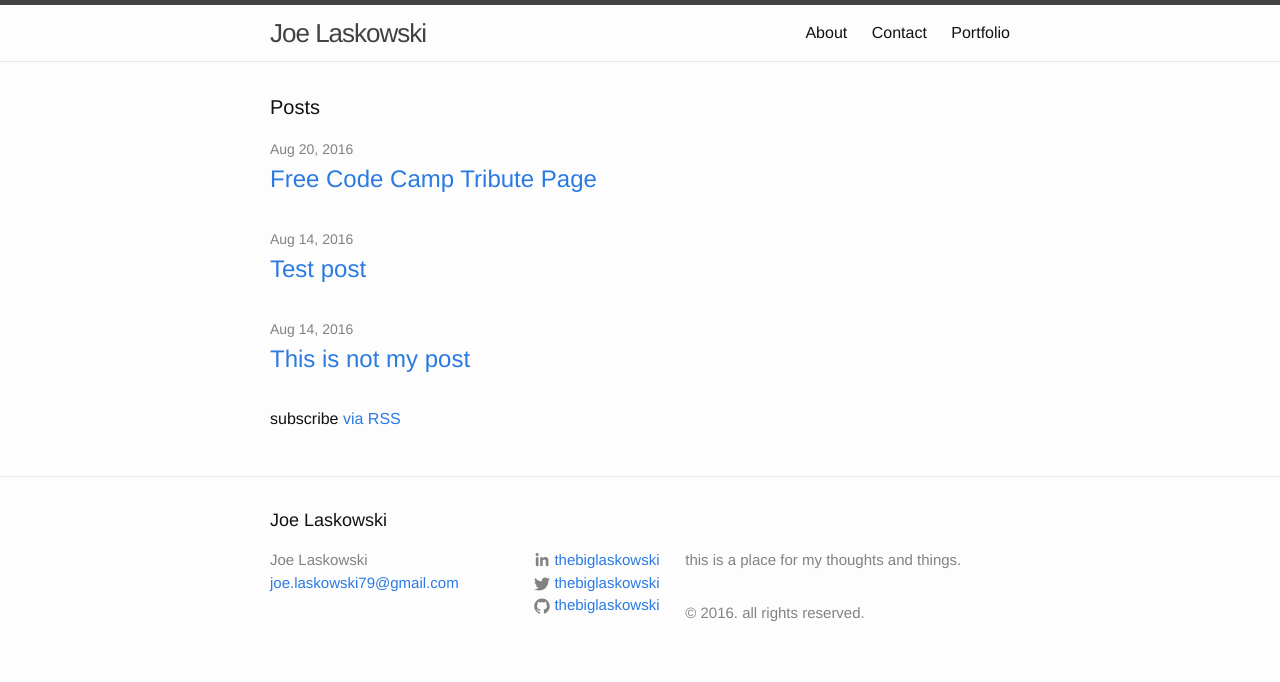
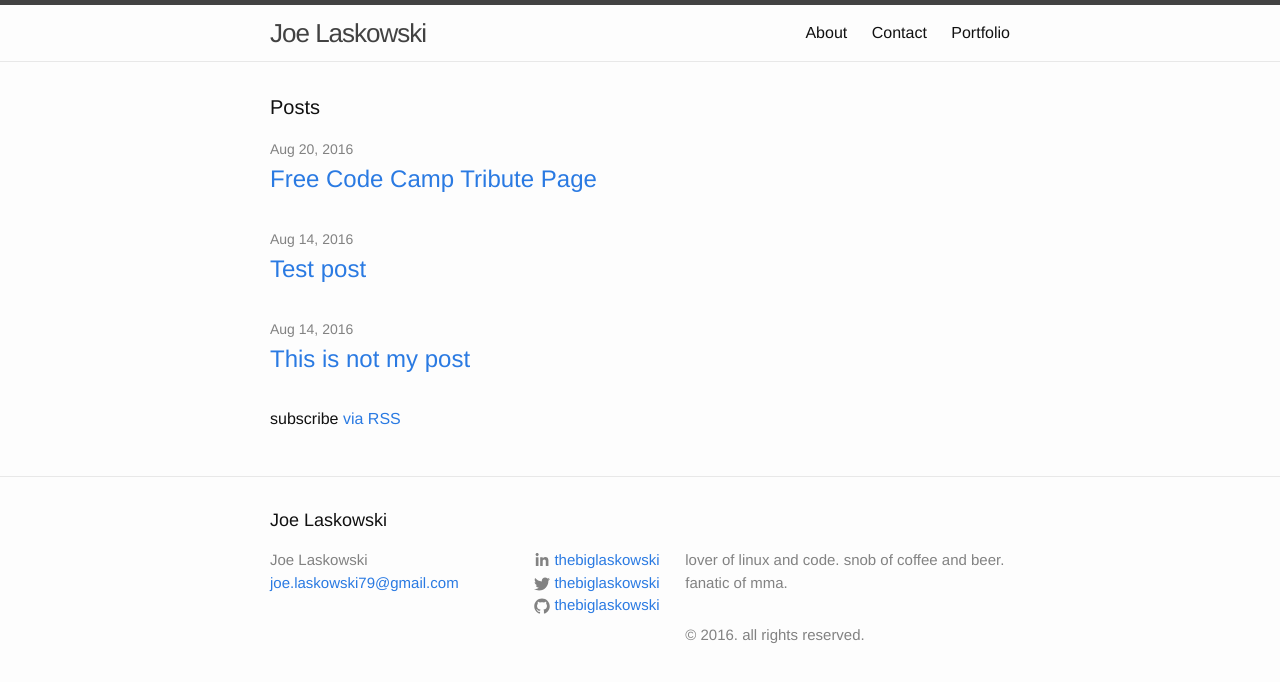
Before and after one commit to TheBigLaskowski/blog, a Jekyll site: the page built from index.html, in a window 1280 px wide. Shown: the top 682 px of the page. Built offline with Jekyll 4.4.1, drawn with Linux system fonts in a browser that asks for light colours.

Commit message:
edited site description

```diff
--- a/_config.yml
+++ b/_config.yml
@@ -9,7 +9,7 @@
 title: Joe Laskowski
 email: joe.laskowski79@gmail.com
 description: > # this means to ignore newlines until "baseurl:"
-  this is a place for my thoughts and things.
+  lover of linux and code. snob of coffee and beer. fanatic of mma.
 baseurl: "" # the subpath of your site, e.g. /blog
 url: "http://joelaskowski.me" # the base hostname & protocol for your site
 twitter_username: thebiglaskowski
```
